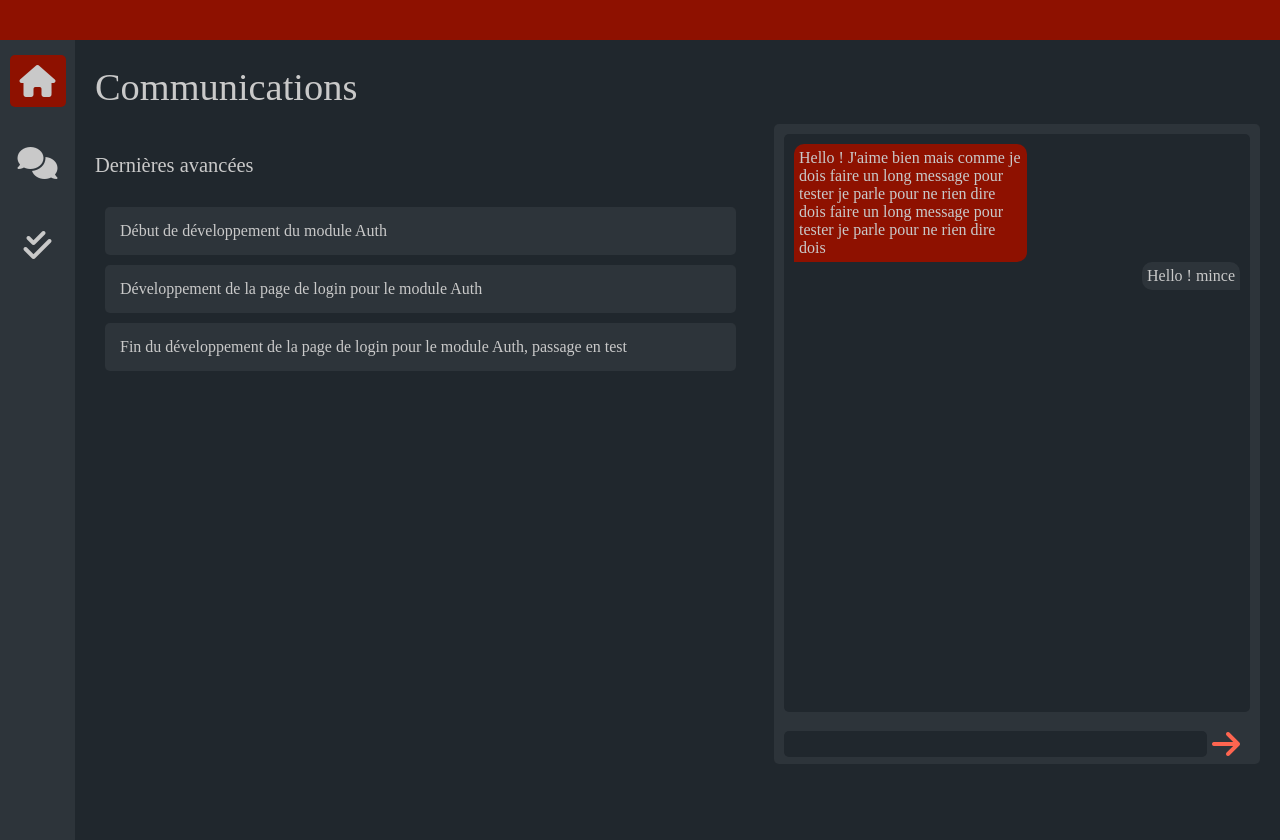
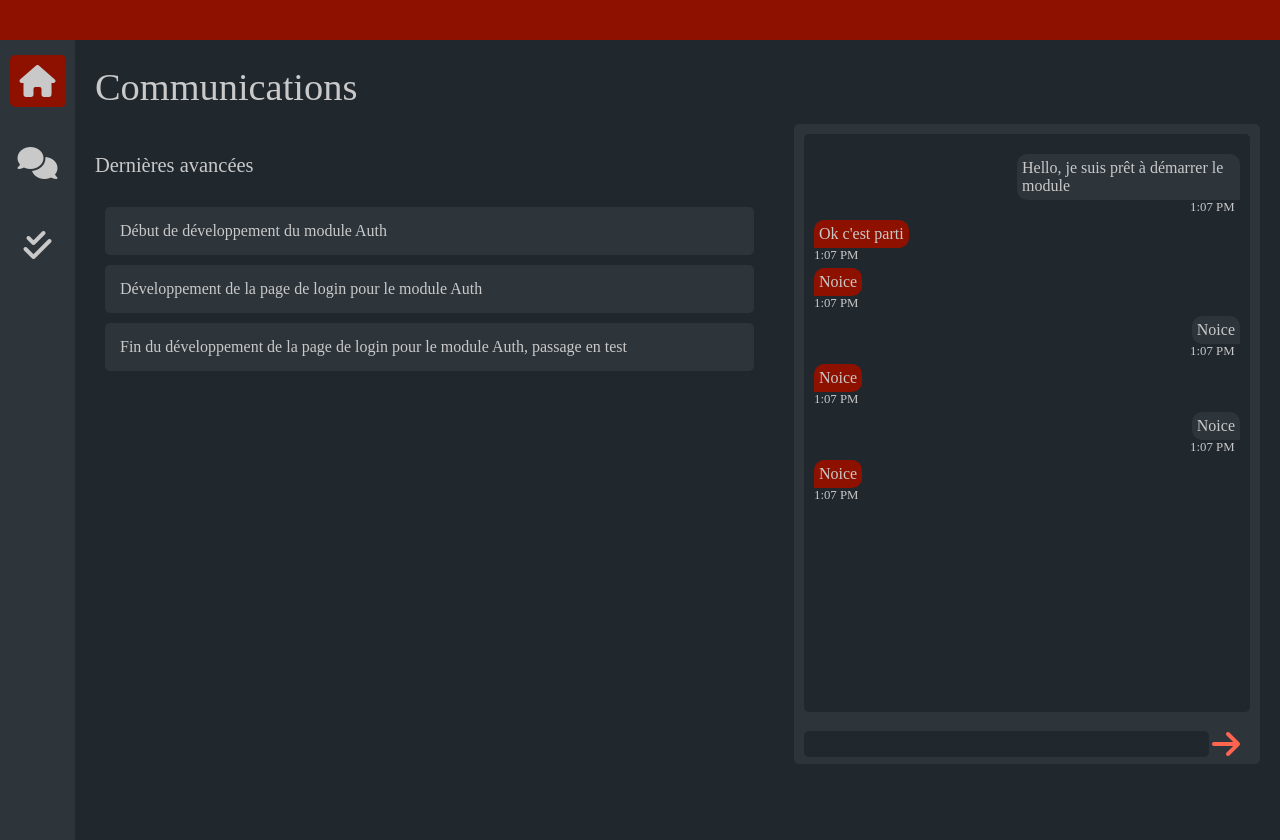
Before and after one commit to aklipfel/project-tracker, a Vue app: page /communications in a window 1280 px wide. Built offline with nearby package versions, Linux system fonts and the light colour scheme.

Commit message:
Communications - before firebase Chat - before RT Database

```diff
--- a/src/components/ChatBox.vue
+++ b/src/components/ChatBox.vue
@@ -1,12 +1,17 @@
 <template>
   <div class="chatbox grey-container">
     <div class="messages">
-      <div class="message-received">
-        Hello ! J'aime bien mais comme je dois faire un long message pour tester
-        je parle pour ne rien dire dois faire un long message pour tester je
-        parle pour ne rien dire dois
+      <div
+        v-for="message in messages"
+        :key="message.id"
+        class="message"
+        :class="{ messagesent: message.sent, messagereceived: !message.sent }"
+      >
+        <p class="message-text">
+          {{ message.text }}
+          <span>{{ message.date.format("LT") }}</span>
+        </p>
       </div>
-      <div class="message-sent">Hello ! mince</div>
     </div>
     <div class="message-input">
       <input type="text" />
@@ -16,8 +21,33 @@
 </template>
 
 <script>
+import moment from "moment";
+
 export default {
   name: "ChatBox",
+  data() {
+    return {
+      messages: [],
+    };
+  },
+
+  mounted() {
+    //To be updated with firebase realtime database
+    this.messages = [
+      {
+        id: 1,
+        sent: true,
+        text: "Hello, je suis prêt à démarrer le module",
+        date: moment(),
+      },
+      { id: 2, sent: false, text: "Ok c'est parti", date: moment() },
+      { id: 4, sent: false, text: "Noice", date: moment() },
+      { id: 5, sent: true, text: "Noice", date: moment() },
+      { id: 6, sent: false, text: "Noice", date: moment() },
+      { id: 7, sent: true, text: "Noice", date: moment() },
+      { id: 8, sent: false, text: "Noice", date: moment() },
+    ];
+  },
 };
 </script>
 
@@ -28,26 +58,58 @@ export default {
   flex-grow: 1;
   max-width: 40%;
 
+  .messages::-webkit-scrollbar {
+    display: none;
+  }
   .messages {
+    display: flex;
+    flex-direction: column;
     text-align: left;
+    overflow: scroll;
     height: 90%;
     border-radius: 5px;
     padding: 10px;
     background-color: $dark;
     margin-bottom: 2vh;
-    .message-received {
-      background-color: $darkred;
+
+    p {
+      margin: 0;
       max-width: 50%;
       padding: 5px;
-      border-radius: 10px 10px 10px 0px;
     }
 
-    .message-sent {
-      float: right;
-      background-color: $darkgrey;
-      max-width: 50%;
-      padding: 5px;
-      border-radius: 10px 10px 0px 10px;
+    span {
+      font-size: 1vw;
+      position: absolute;
+      width: 3.9vw;
+      bottom: -15px;
+    }
+
+    .messagereceived {
+      margin: 10px 0px;
+      .message-text {
+        position: relative;
+        float: left;
+        background-color: $darkred;
+        border-radius: 10px 10px 10px 0px;
+        span {
+          left: 0;
+        }
+      }
+    }
+
+    .messagesent {
+      margin: 10px 0px;
+      .message-text {
+        position: relative;
+        float: right;
+        background-color: $darkgrey;
+        border-radius: 10px 10px 0px 10px;
+
+        span {
+          right: 0;
+        }
+      }
     }
   }
 
--- a/src/views/Communications.vue
+++ b/src/views/Communications.vue
@@ -29,7 +29,12 @@ export default {
   },
   data() {
     return {
-      notifications: [
+      notifications: [],
+    };
+  },
+  mounted() {
+    //will be a firestore call to the comments collection
+    this.notifications = [
       {
         id: 1,
         text: "Début de développement du module Auth",
@@ -43,8 +48,7 @@ export default {
         text:
           "Fin du développement de la page de login pour le module Auth, passage en test",
       },
-      ],
-    };
+    ];
   },
 };
 </script>
```
Lines whose indentation alone changed are shown as unchanged.
